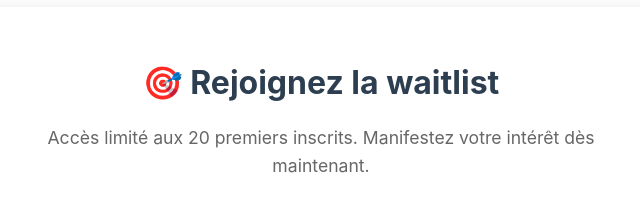
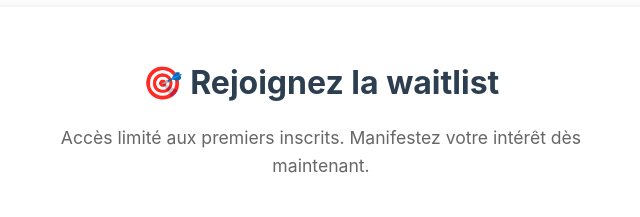
Before and after one commit to Zalint/MaaS, a website: page public/index.html in a window 1280 px wide. Shown: the part 1220-1437 px from the top of the page, 319-959 px from the left. Drawn offline with Linux system fonts and the light colour scheme.

Commit message:
Update: Remove '20' from waitlist text to make it more flexible

```diff
--- a/public/index.html
+++ b/public/index.html
@@ -98,7 +98,7 @@
             <div class="waitlist-box">
                 <h3 class="waitlist-title">🎯 Rejoignez la waitlist</h3>
                 <p class="waitlist-subtitle">
-                    Accès limité aux 20 premiers inscrits. Manifestez votre intérêt dès maintenant.
+                    Accès limité aux premiers inscrits. Manifestez votre intérêt dès maintenant.
                 </p>
 
                 <!-- Formulaire -->
```
